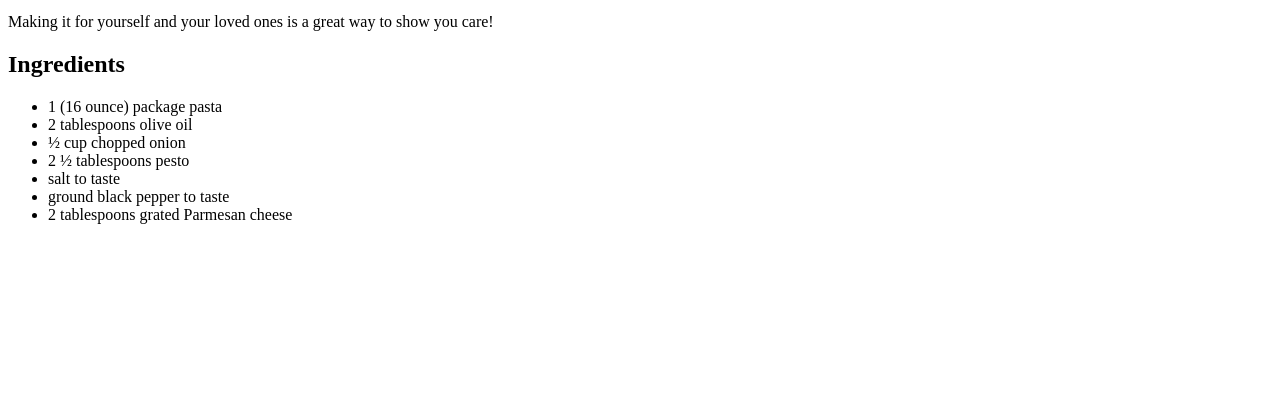
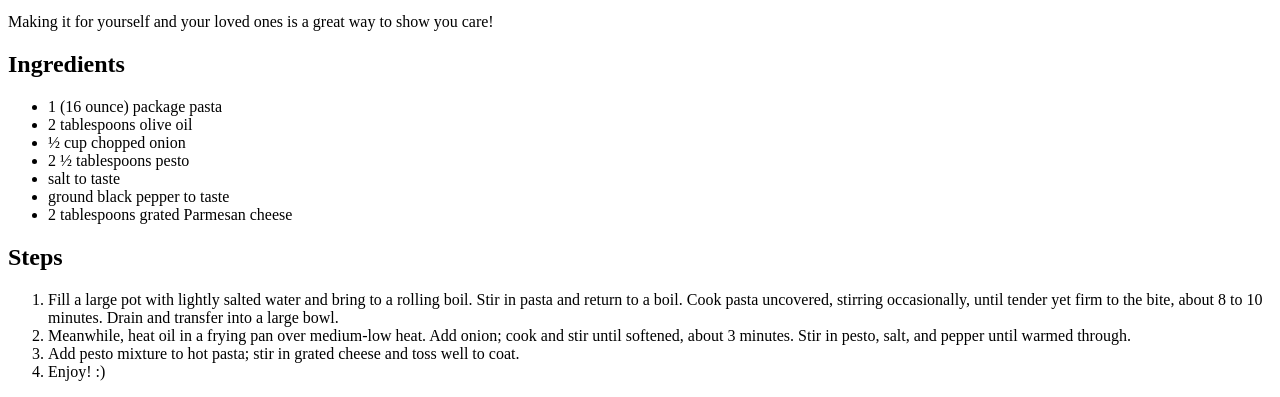
Before and after one commit to annah995/odin-recipes, a plain HTML site: page recipes/pesto-pasta.html in a window 1280 px wide. Shown: the part 421-818 px from the top of the page. Drawn offline with Linux system fonts and the light colour scheme.

Commit message:
Added steps for making the dish.

```diff
--- a/recipes/pesto-pasta.html
+++ b/recipes/pesto-pasta.html
@@ -29,5 +29,17 @@
 
         <li>2 tablespoons grated Parmesan cheese</li>
     </ul>
+
+    <h2>Steps</h2>
+    <ol>
+        <li>Fill a large pot with lightly salted water and bring to a rolling boil. Stir in pasta and return to a boil. Cook pasta uncovered, stirring occasionally, until tender yet firm to the bite, about 8 to 10 minutes. Drain and transfer into a large bowl.</li>
+
+        <li>Meanwhile, heat oil in a frying pan over medium-low heat. Add onion; cook and stir until softened, about 3 minutes. Stir in pesto, salt, and pepper until warmed through.</li>
+
+        <li>Add pesto mixture to hot pasta; stir in grated cheese and toss well to coat.</li>
+
+        <li>Enjoy! :)</li>
+    </ol>
+
 </body>
 </html>
```
